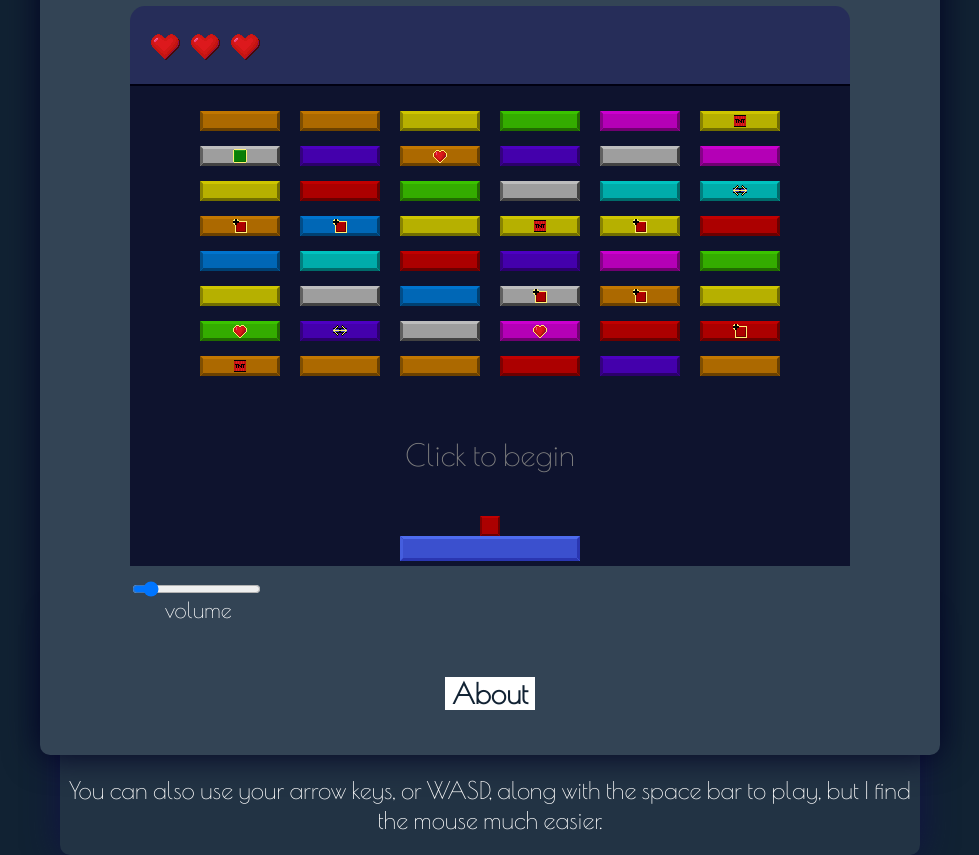
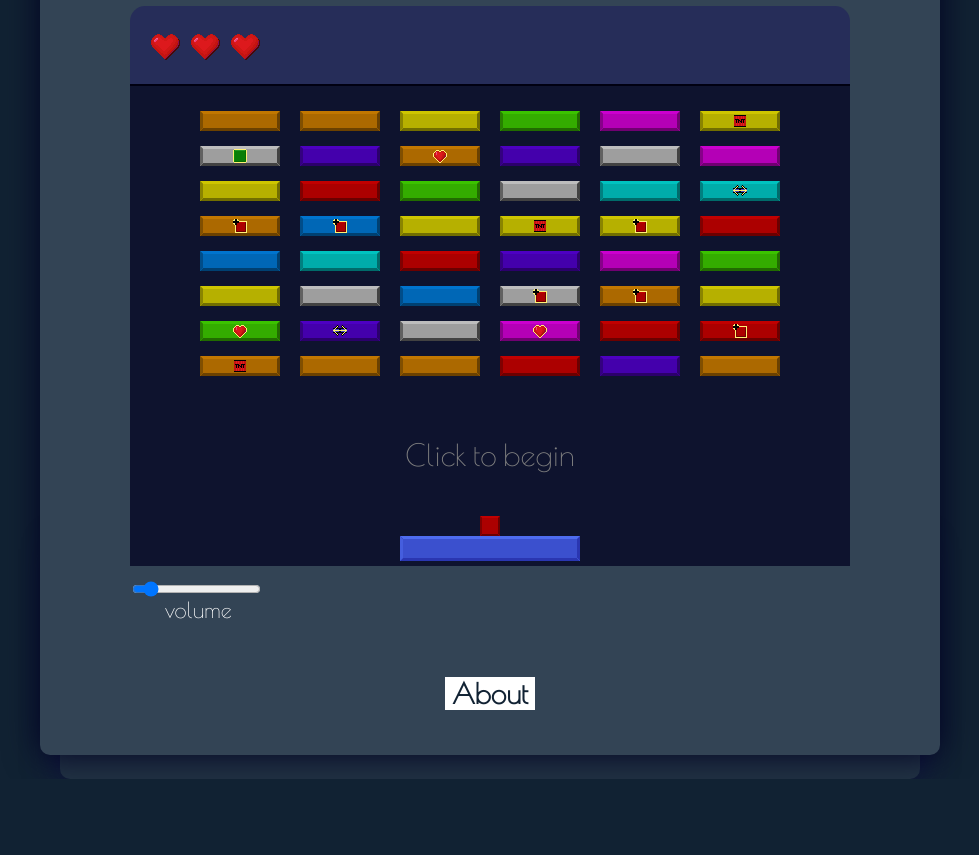
Before and after one commit to afroradiohead/Breakout, a plain HTML site: page index.html in a window 1280 px wide. Shown: the part 108-963 px from the top of the page, without its empty margins (150-1129 px from the left). After the commit the page ends 887 px from the top, so only its background shows below. Drawn offline with nearby package versions, Linux system fonts and the light colour scheme.

Commit message:
Small changes

```diff
--- a/index.html
+++ b/index.html
@@ -2,6 +2,8 @@
 <html>
 <head>
     <title>Breakout</title>
+
+    <link rel="shortcut icon" href="res/logo.ico">
     <link href='http://fonts.googleapis.com/css?family=Poiret+One' rel='stylesheet' type='text/css'>
     <style type="text/css">
     html {
@@ -88,7 +90,7 @@
         bottom: 0;
     }
     footer.short {
-        margin-top: -130px;
+        margin-top: -206px;
     }
     </style>
     <script src="main.js"></script>
--- a/main.js
+++ b/main.js
@@ -163,7 +163,6 @@ var Level = (function () {
     Level.prototype.getColor = function (i, type) {
         if (!type) {
             type = Math.floor(Game.lastTick % 5);
-            console.log(Game.lastTick);
         }
         else {
             type %= 5;
--- a/main.ts
+++ b/main.ts
@@ -249,7 +249,6 @@ class Level {
     getColor(i: number, type?: number): number {
         if (!type) {
             type = Math.floor(Game.lastTick % 5);
-            console.log(Game.lastTick);
         } else {
             type %= 5;
         }
```
Also changed, not shown: res/logo.ico (added), screenshots/bouncin.png (added), screenshots/bouncin_01.png (added).
